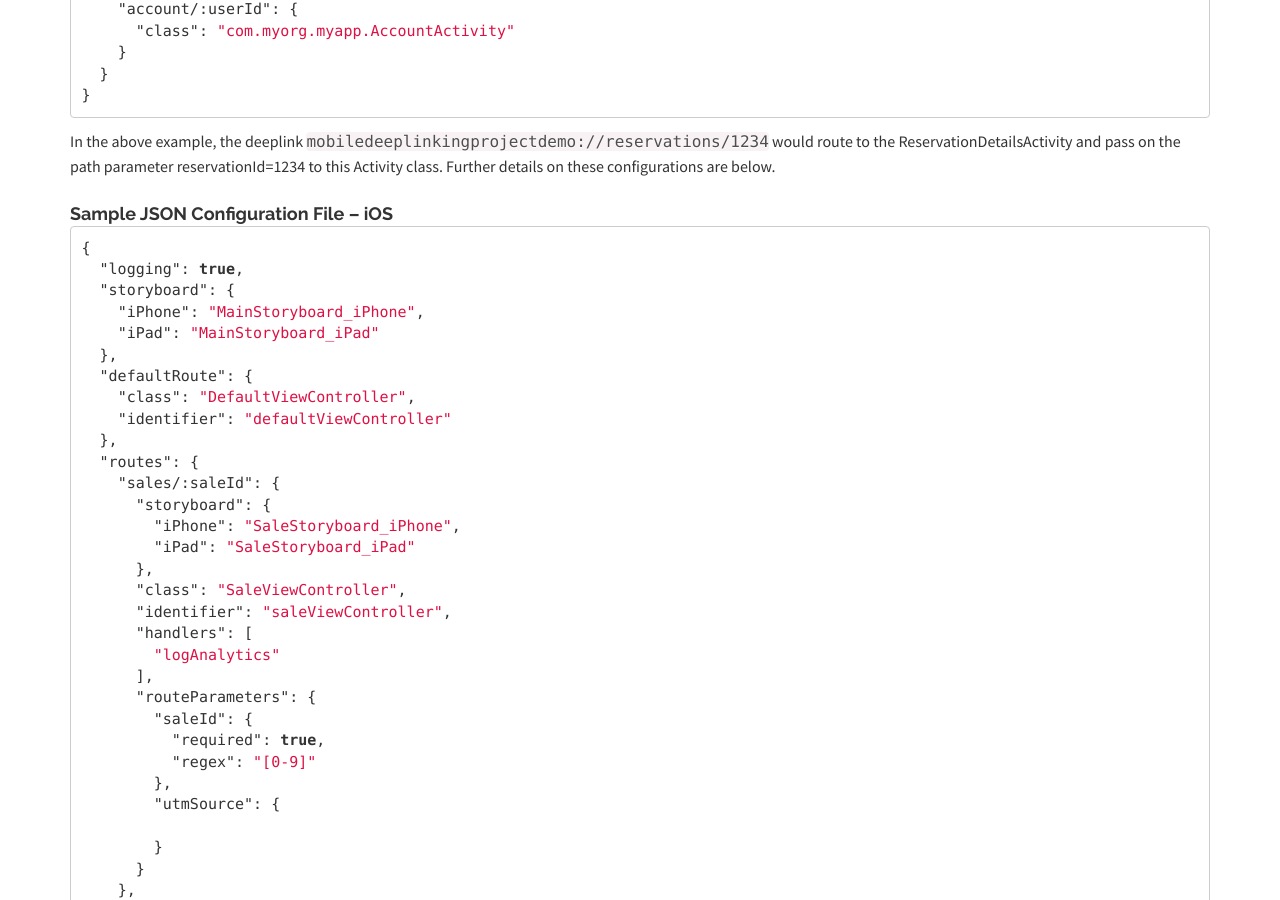
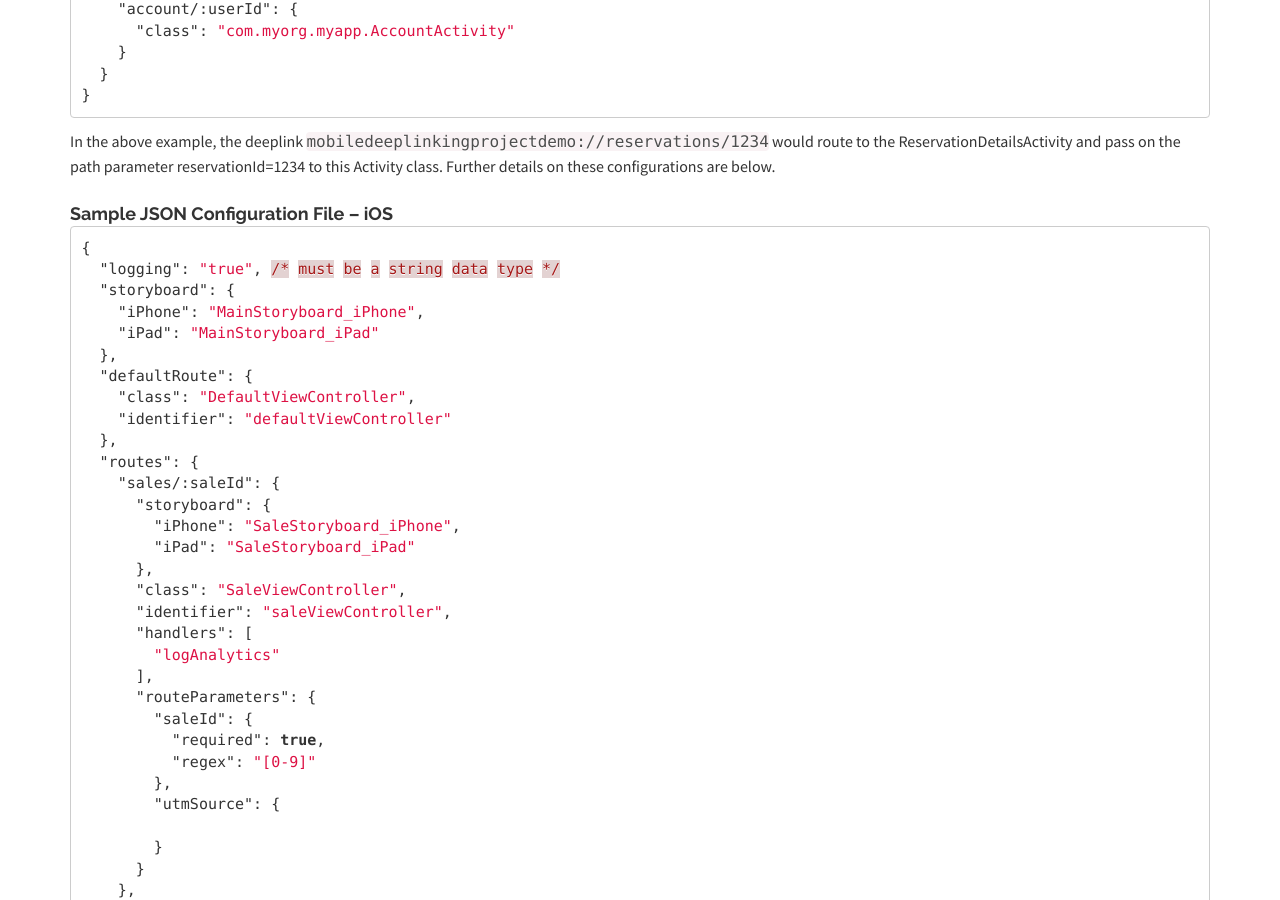
Before and after one commit to mobiledeeplinking/mobiledeeplinking.github.io, a Jekyll site: the page built from _posts/2014-02-12-mobiledeeplinking-spec.markdown, in a window 1280 px wide and 900 px high, scrolled down 4555 px. Built offline with Jekyll 4.4.1, drawn with Linux system fonts in a browser that asks for light colours; nearby versions of some CDN libraries; Markdown is read by kramdown in place of the engine named in the settings.

Commit message:
indicate that the logging key expects a string data type

````diff
--- a/_posts/2014-02-12-mobiledeeplinking-spec.markdown
+++ b/_posts/2014-02-12-mobiledeeplinking-spec.markdown
@@ -346,7 +346,7 @@ configurations are below.
 
 ```json
 {
-  "logging": true,
+  "logging": "true", /* must be a string data type */
   "storyboard": {
     "iPhone": "MainStoryboard_iPhone",
     "iPad": "MainStoryboard_iPad"
````
